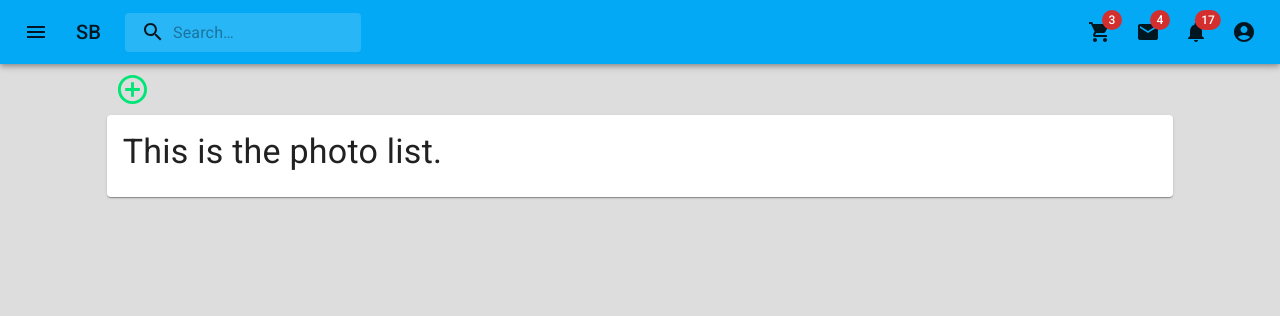
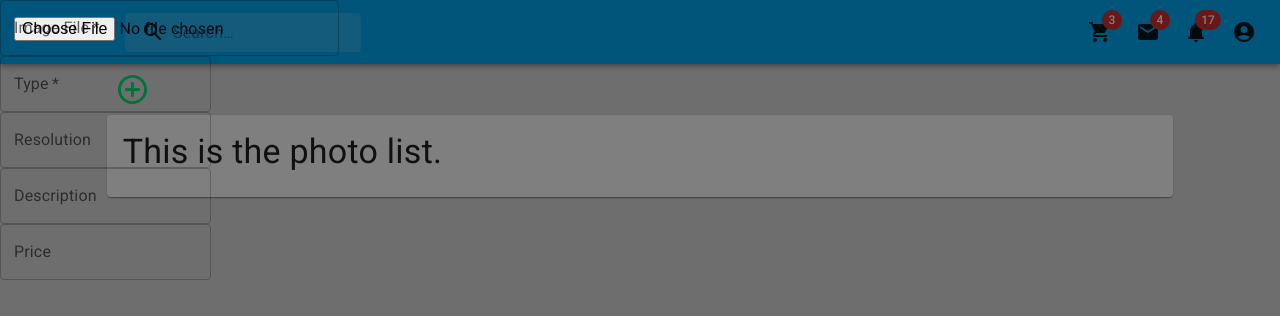
Before and after one commit to Matt-T977/Storm_Photo_eCommerce, a React (Create React App) app in the folder frontend/: page /photos in a window 1280 px wide. Both pictures are taken after a click on the button 132 px from the left and 89 px from the top of the page. Shown: the top 316 px of the page. Built offline with nearby package versions, Linux system fonts and the light colour scheme; no server answers.

Commit message:
Frontend: Open/close changes for Modal

```diff
--- a/frontend/src/components/PhotoList.js
+++ b/frontend/src/components/PhotoList.js
@@ -5,23 +5,16 @@ import {
   Grid,
   Typography,
   Paper,
-  IconButton,
   CardContent,
 } from "@mui/material";
-import AddCircleOutlineIcon from "@mui/icons-material/AddCircleOutline";
 import { ref } from "firebase/storage";
 import UploadProduct from "./UploadProduct";
 
 export default function PhotoList(props) {
-  const addProduct = () => {
-    <UploadProduct />;
-  };
   return (
     <Grid container justifyContent="center">
       <Grid item md={10} xs={12} marginX="auto">
-        <IconButton onClick={addProduct}>
-          <AddCircleOutlineIcon color="secondary" fontSize="large" />
-        </IconButton>
+        <UploadProduct />
         <Card>
           <CardContent>
             <Typography variant="h4" component="h2">
--- a/frontend/src/components/UploadProduct.js
+++ b/frontend/src/components/UploadProduct.js
@@ -35,11 +35,15 @@ export default function UploadProduct() {
   };
   return (
     <div>
-      <IconButton onClick={addProduct}>
+      <IconButton onClick={handleOpen}>
         <AddCircleOutlineIcon color="secondary" fontSize="large" />
       </IconButton>
-      <Modal>
-        <Grid container>
+      <Modal
+        open={open}
+        onClose={handleClose}
+        aria-labelledby="modal-modal-title"
+        aria-describedby="modal-modal-description"
+      >
         <Box component="form">
           <Grid item>
             <TextField
@@ -102,7 +106,6 @@ export default function UploadProduct() {
             />
           </Grid>
         </Box>
-        </Grid>
       </Modal>
     </div>
   );
```
Lines whose indentation alone changed are shown as unchanged.
